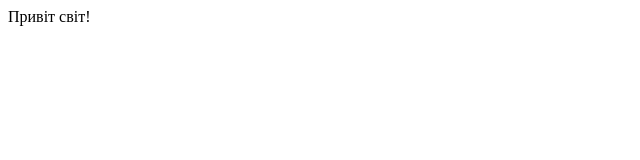
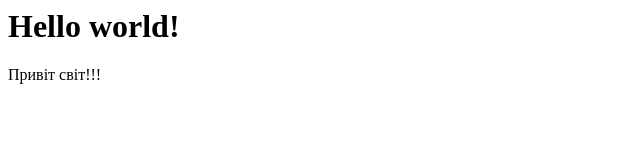
Before and after one commit to izuwiiii/pract, a plain HTML site: page index.html in a window 1280 px wide. Shown: the whole page, without its empty margins (0-640 px from the left). Drawn offline with Linux system fonts and the light colour scheme.

Commit message:
added title

```diff
--- a/index.html
+++ b/index.html
@@ -1 +1,2 @@
-<p>Привіт світ!</p>
+<h1>Hello world!</h1>
+<p>Привіт світ!!!</p>
```
